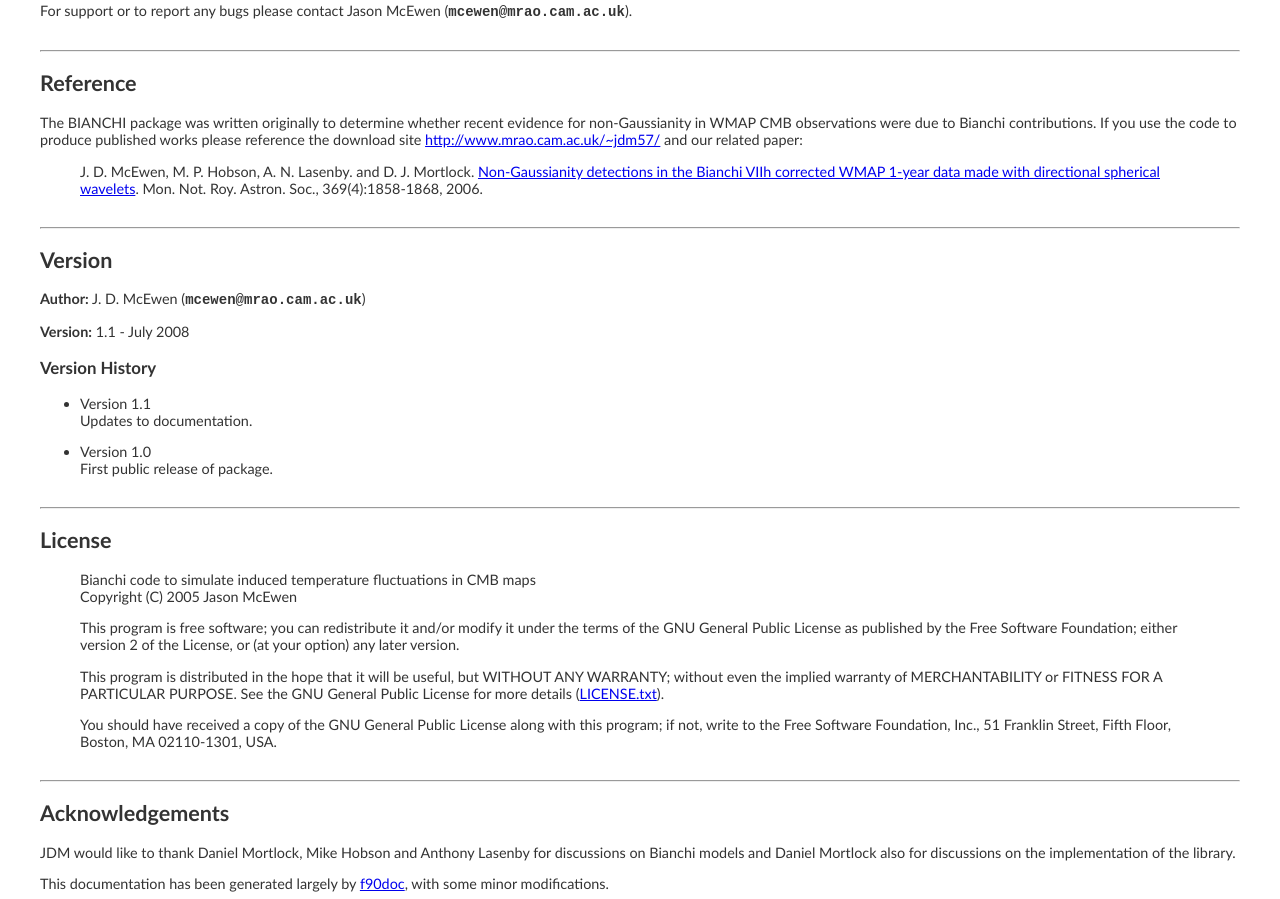
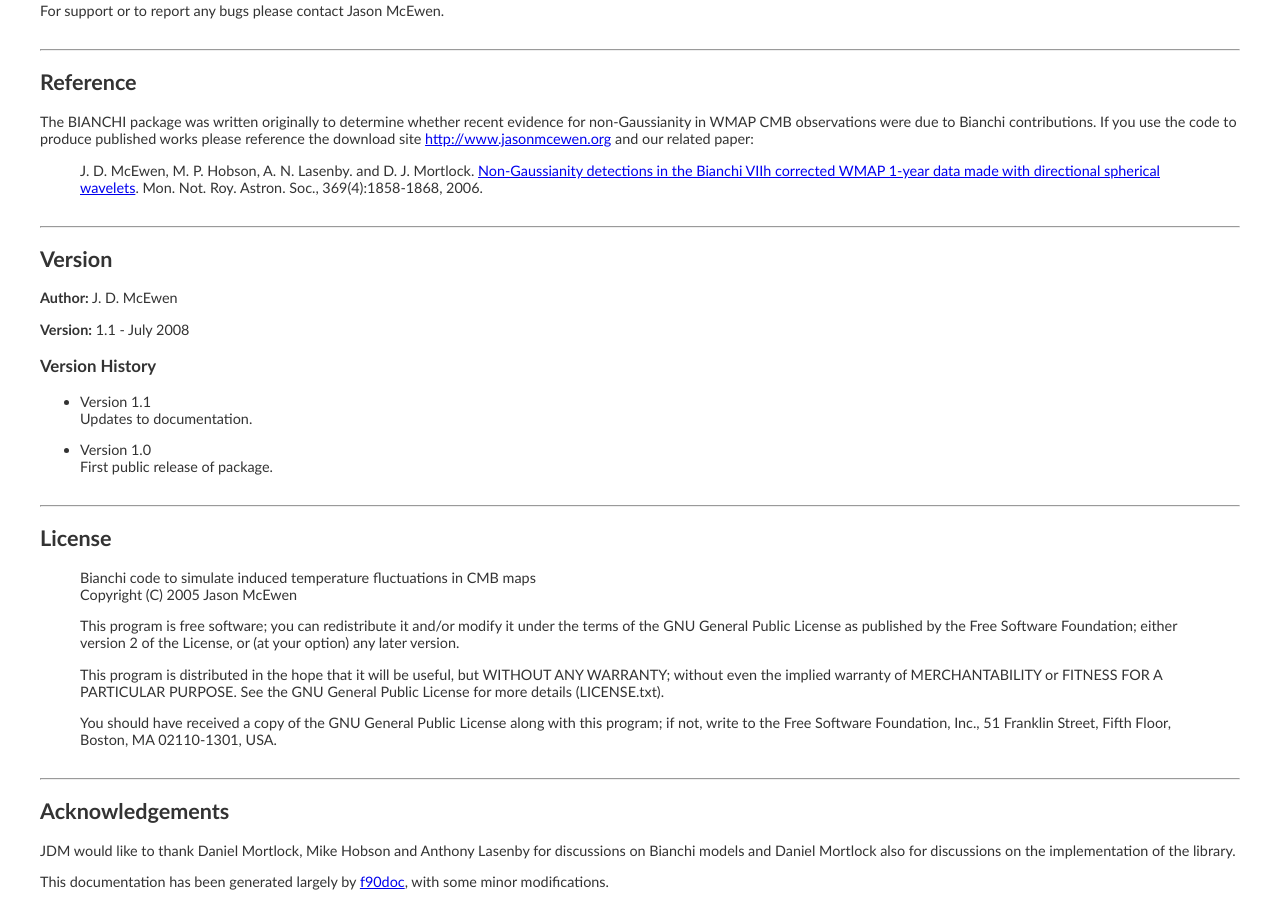
Before and after one commit to astro-informatics/bianchi, a plain HTML site: page doc/index.html in a window 1280 px wide. Shown: the part 1676-2575 px from the top of the page. Drawn offline with Linux system fonts and the light colour scheme.

Commit message:
Update documentation

```diff
--- a/doc/index_bianchi.html
+++ b/doc/index.html
@@ -7,7 +7,7 @@
 <BODY>
 <H1 ALIGN=center> BIANCHI package documentation </H1>
 
-<H3 ALIGN=center> <a href="http:/www.mrao.cam.ac.uk/~jdm57/">Jason McEwen </a></H3>
+<H3 ALIGN=center> <a href="http:/www.jasonmcewen.org/">Jason McEwen </a></H3>
 
 <P>
 This package provides functionality to support the simulation of
@@ -28,7 +28,7 @@ simulations see the Appendix of our paper:
 <blockquote>
 J. D. McEwen, M. P. Hobson, A. N. Lasenby. and D. J. Mortlock.
 <a
-href="http://www.mrao.cam.ac.uk/~jdm57/publications.html#mcewen:2006:bianchi">
+href="http://www.jasonmcewen.org/publications.html#mcewen:2006:bianchi">
 Non-Gaussianity detections in the Bianchi VIIh  corrected WMAP 1-year data made with directional spherical wavelets</a>.
 Mon. Not. Roy. Astron. Soc., 369(4):1858-1868, 2006.
 </blockquote>
@@ -43,7 +43,7 @@ free routine (this deallocates all memory associated with the object).
 
 <p>
 For further details see the
-<a href="../README.txt">README.txt</a>
+<a href="http://github.com/astro-informatics/bianchi">README.txt</a>
 file.
 
 
@@ -54,7 +54,7 @@ file.
 
 <p>
 The BIANCHI package requires the
-<a href="index_s2.html">S2</a>,
+<a href="http://www.jasonmcewen.org/codes.html">S2</a>,
 <a href="http://healpix.jpl.nasa.gov/">HEALPix</a>
 and
 <a
@@ -175,8 +175,7 @@ documentation.
 <HR>
 <H2> Support  </H2>
 
-For support or to report any bugs please contact Jason McEwen
-(<CODE>mcewen@mrao.cam.ac.uk</CODE>).
+For support or to report any bugs please contact Jason McEwen.
 
 
 <HR>
@@ -187,13 +186,13 @@ evidence for non-Gaussianity in WMAP CMB observations were due to
 Bianchi contributions.  If you use the code
 to produce published works please reference the download site
 <a
-href=http://www.mrao.cam.ac.uk/~jdm57/>http://www.mrao.cam.ac.uk/~jdm57/</a>
+href="http://www.jasonmcewen.org">http://www.jasonmcewen.org</a>
 and our related paper:
 
 <blockquote>
 J. D. McEwen, M. P. Hobson, A. N. Lasenby. and D. J. Mortlock.
 <a
-href="http://www.mrao.cam.ac.uk/~jdm57/publications.html#mcewen:2006:bianchi">
+href="http://www.jasonmcewen.org/publications.html#mcewen:2006:bianchi">
 Non-Gaussianity detections in the Bianchi VIIh  corrected WMAP 1-year data made with directional spherical wavelets</a>.
 Mon. Not. Roy. Astron. Soc., 369(4):1858-1868, 2006.
 </blockquote>
@@ -203,7 +202,7 @@ Mon. Not. Roy. Astron. Soc., 369(4):1858-1868, 2006.
 <H2> Version </H2>
 
 <P>
-<STRONG>Author:</STRONG> J. D. McEwen (<CODE>mcewen@mrao.cam.ac.uk</CODE>)
+<STRONG>Author:</STRONG> J. D. McEwen
 <P>
 <STRONG>Version:</STRONG> 1.1 - July 2008
 
@@ -241,7 +240,7 @@ First public release of package.
      but WITHOUT ANY WARRANTY; without even the implied warranty of
      MERCHANTABILITY or FITNESS FOR A PARTICULAR PURPOSE.  See the
      GNU General Public License for more details
-     (<a href="../LICENSE.txt">LICENSE.txt</a>).
+     (LICENSE.txt).
 
      <p>
      You should have received a copy of the GNU General Public License
```
Also changed, not shown: README.txt.
